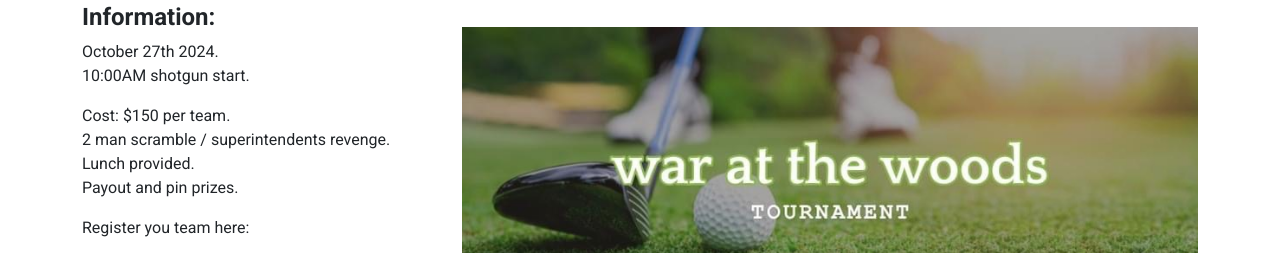
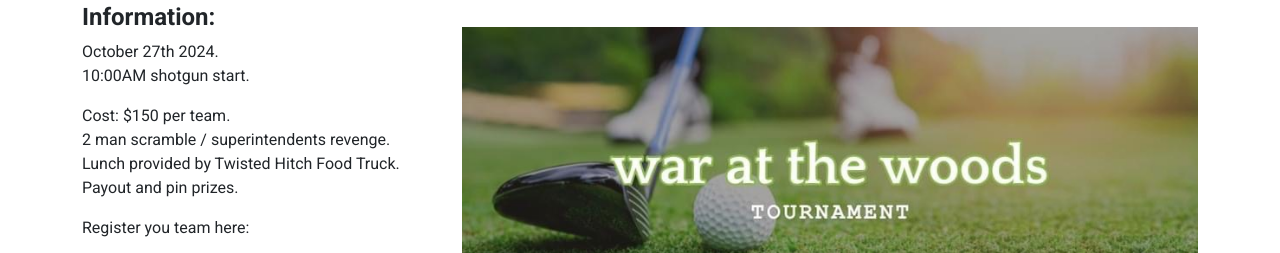
Before and after one commit to WhisperingWoodsGC/Whispering-Woods-Website, an Astro site: page /events/war-at-the-woods in a window 1280 px wide. Shown: the part 523-776 px from the top of the page. Built offline with nearby package versions, Linux system fonts and the light colour scheme; Astro itself is replaced by a stand-in of ours.

Commit message:
Food Update for War at the Woods

```diff
--- a/src/pages/events/war-at-the-woods.astro
+++ b/src/pages/events/war-at-the-woods.astro
@@ -60,7 +60,7 @@ let companyname = 'Whispering Woods';
 
                         <p>Cost: $150 per team.<br>
                         2 man scramble / superintendents revenge.<br>
-                        Lunch provided.<br>
+                        Lunch provided by Twisted Hitch Food Truck.<br>
                         Payout and pin prizes.</p>
 
                         <p>Register you team here:</p>
```
